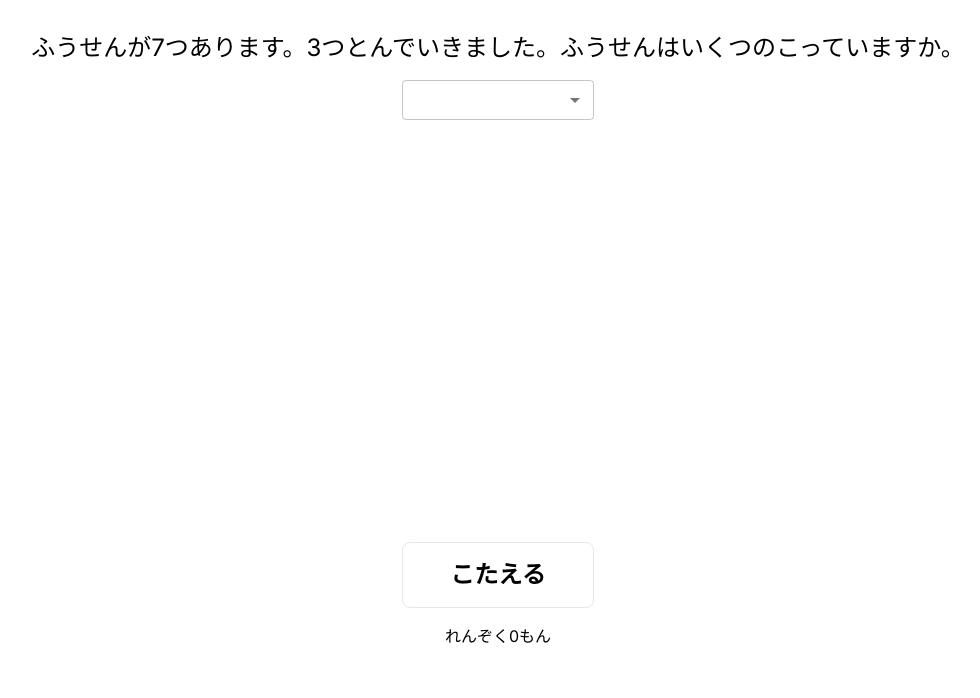
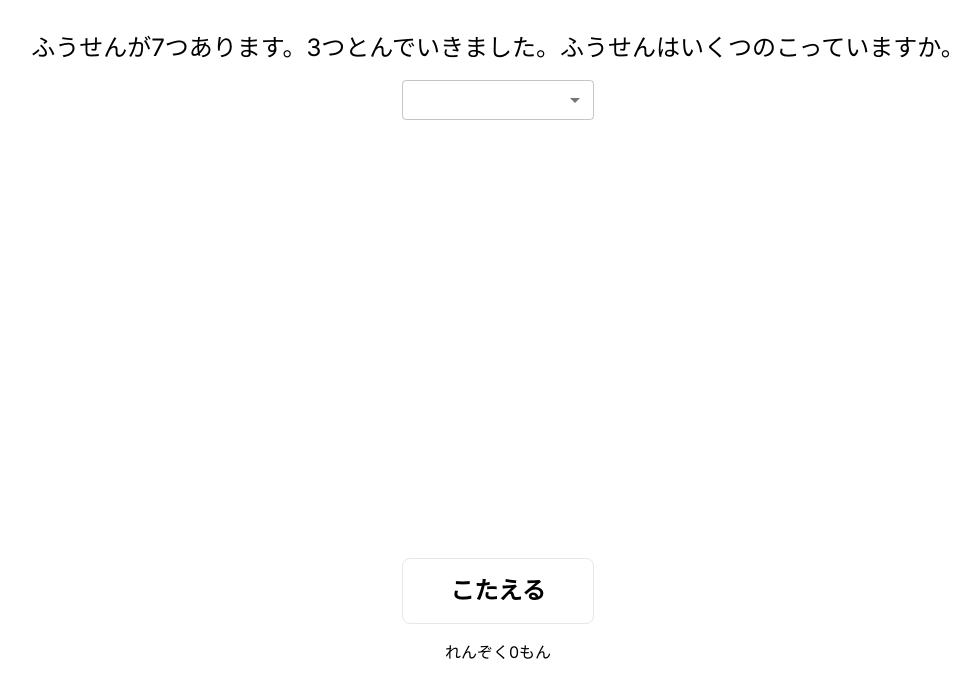
Before and after one commit to usk94/minecraft-quiz, a Next.js app: page /sansu in a window 1280 px wide. Shown: the top 698 px of the page, without its empty margins (142-1122 px from the left). Built offline with nearby package versions, Linux system fonts and the light colour scheme.

Commit message:
fix style

```diff
--- a/src/app/sansu/page.tsx
+++ b/src/app/sansu/page.tsx
@@ -52,7 +52,7 @@ const Component = () => {
           ))}
         </Select>
 
-        <div style={{ marginBottom: 120 }} className="flex items-center justify-center flex-col mt-auto">
+        <div style={{ marginBottom: 104 }} className="flex items-center justify-center flex-col mt-auto">
           <button
             onClick={handleClick}
             className="flex items-center justify-center rounded-lg border py-4 px-4 w-48 border-gray-200"
```
